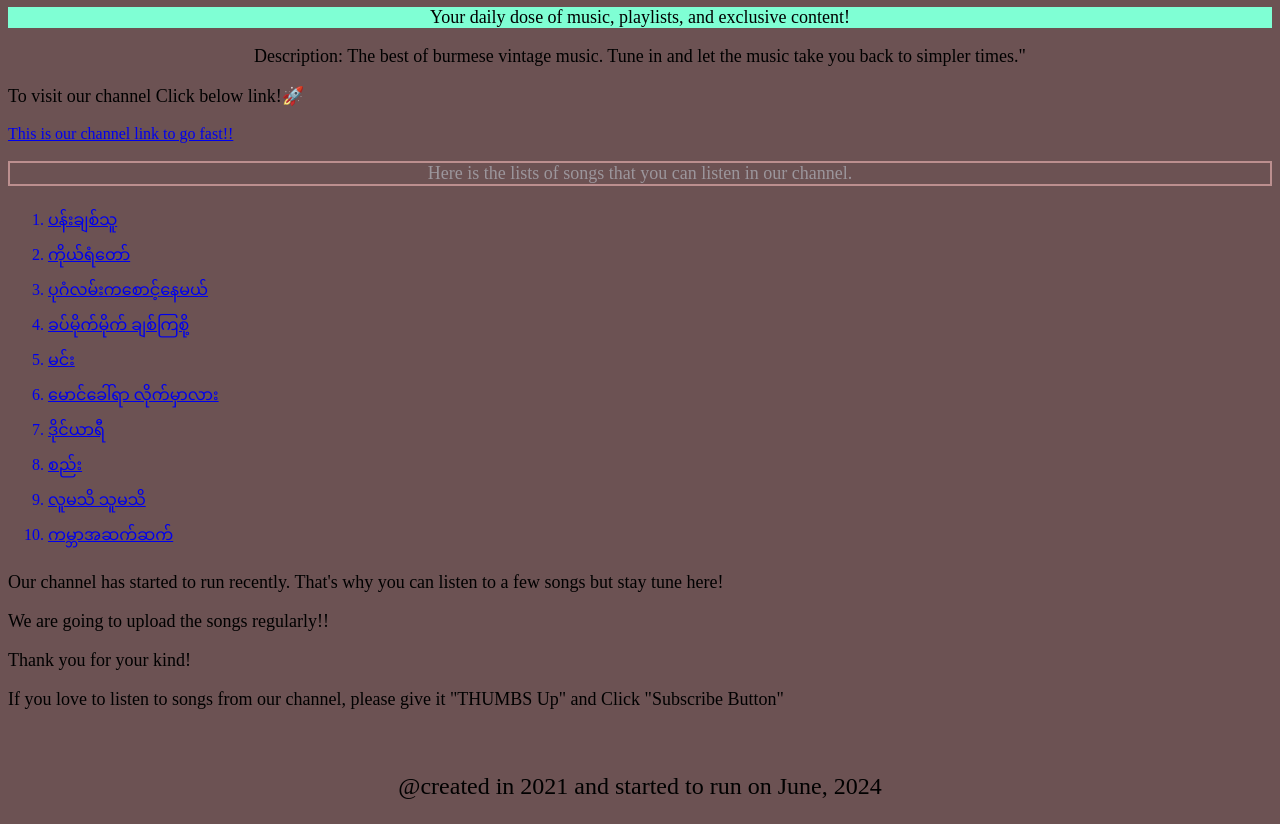
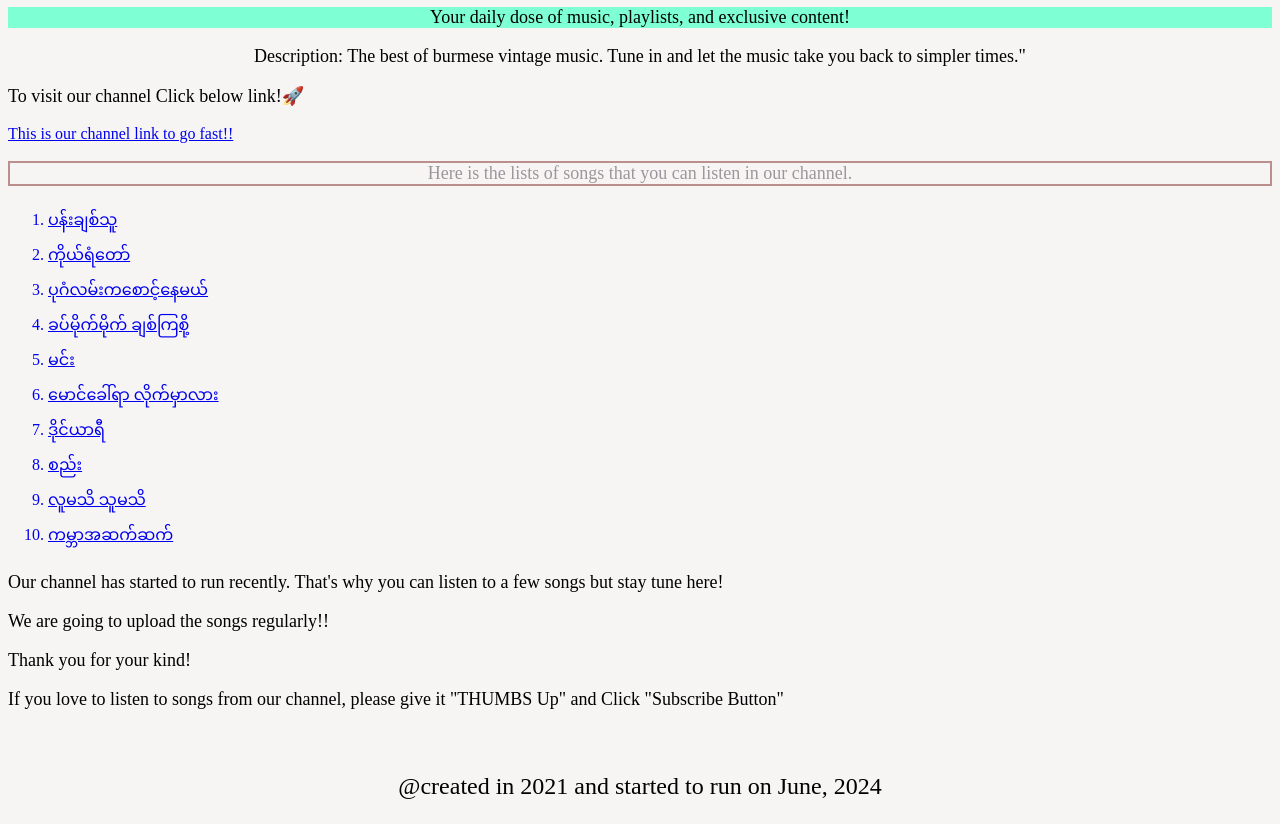
Before and after one commit to arttreasurek2021/Music-With-Me-, a plain HTML site: page index.html in a window 1280 px wide. Shown: the part 73-897 px from the top of the page. Drawn offline with Linux system fonts and the light colour scheme.

Commit message:
Update index.html

```diff
--- a/index.html
+++ b/index.html
@@ -7,7 +7,7 @@
                 text-align: center;
             }
 
-            body {background-color: rgb(108, 82, 83);}
+            body {background-color: #f7f4f4;}
             h1 {color:rgb(0, 0, 0)}
             p {color:black}
             p {font-size:large;}
```
